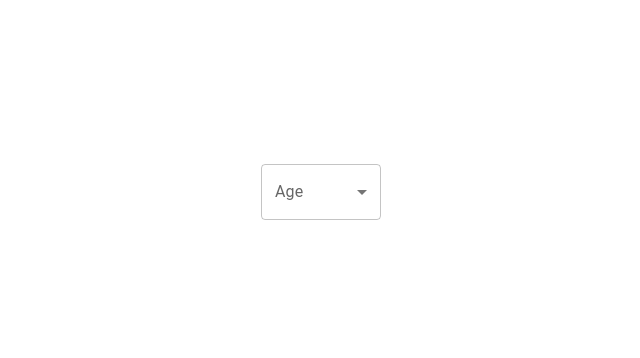
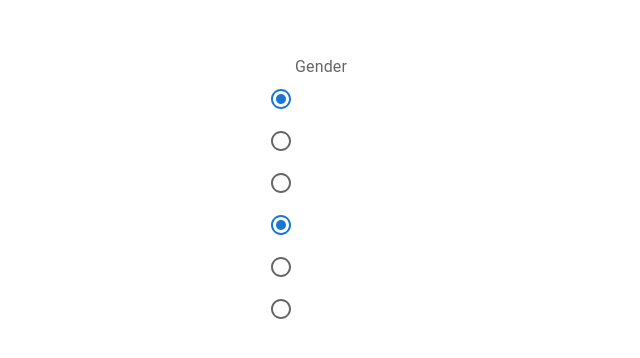
Before and after one commit to sameera474/Materials-UI-Project, a React (Vite) app: page / in a window 1280 px wide. Shown: the part 208-566 px from the top of the page, without its empty margins (319-959 px from the left). Built offline with nearby package versions, Linux system fonts and the light colour scheme.

Commit message:
Radio button

```diff
--- a/src/App.jsx
+++ b/src/App.jsx
@@ -1,11 +1,12 @@
-import { useState } from "react";
+// import { useState } from "react";
 import "./App.css";
-import { MuiTypography } from "./components/MuiTypography";
-import { MuiButton } from "./components/MuiButton";
-import { MuiTextField } from "./components/MuiTextField";
-import { MuiBox } from "./components/MuiBox";
-import { MuiCard } from "./components/MuiCard";
-import { MuiSelect } from "./components/MuiSelect";
+// import { MuiTypography } from "./components/MuiTypography";
+// import { MuiButton } from "./components/MuiButton";
+// import { MuiTextField } from "./components/MuiTextField";
+// import { MuiBox } from "./components/MuiBox";
+// import { MuiCard } from "./components/MuiCard";
+// import { MuiSelect } from "./components/MuiSelect";
+import { MuiRadioButton } from "./components/MuiRadioButton";
 
 function App() {
   return (
@@ -15,7 +16,8 @@ function App() {
       {/* <MuiTextField /> */}
       {/* <MuiBox /> */}
       {/* <MuiCard /> */}
-      <MuiSelect />
+      {/* <MuiSelect /> */}
+      <MuiRadioButton />
     </>
   );
 }
--- /dev/null
+++ b/src/components/MuiRadioButton.jsx
@@ -0,0 +1,59 @@
+import * as React from "react";
+import Radio from "@mui/material/Radio";
+import RadioGroup from "@mui/material/RadioGroup";
+import FormControlLabel from "@mui/material/FormControlLabel";
+import FormControl from "@mui/material/FormControl";
+import FormLabel from "@mui/material/FormLabel";
+
+export const MuiRadioButton = () => {
+  const genderGroup = [
+    {
+      value: "female",
+      label: "Female",
+    },
+    {
+      value: "male",
+      label: "Male",
+    },
+    {
+      value: "other",
+      label: "Other",
+    },
+    {
+      value: "female",
+      label: "Female",
+    },
+    {
+      value: "male",
+      label: "Male",
+    },
+    {
+      value: "other",
+      label: "Other",
+    },
+  ];
+  return (
+    <div>
+      <FormControl>
+        <FormLabel id="demo-radio-buttons-group-label">Gender</FormLabel>
+        <RadioGroup
+          aria-labelledby="demo-radio-buttons-group-label"
+          defaultValue="female"
+          name="radio-buttons-group"
+        >
+          {genderGroup.map((option) => (
+            <FormControlLabel
+              key={option.value}
+              value={option.value}
+              control={<Radio />}
+              label={option.label}
+            />
+          ))}
+          {/* <FormControlLabel value="female" control={<Radio />} label="Female" />
+          <FormControlLabel value="male" control={<Radio />} label="Male" />
+          <FormControlLabel value="other" control={<Radio />} label="Other" /> */}
+        </RadioGroup>
+      </FormControl>
+    </div>
+  );
+};
--- a/src/components/MuiSelect.jsx
+++ b/src/components/MuiSelect.jsx
@@ -4,6 +4,7 @@ import InputLabel from "@mui/material/InputLabel";
 import MenuItem from "@mui/material/MenuItem";
 import FormControl from "@mui/material/FormControl";
 import Select from "@mui/material/Select";
+import { FormControlLabel, Radio } from "@mui/material";
 
 export const MuiSelect = () => {
   const [age, setAge] = React.useState("");
@@ -11,7 +12,18 @@ export const MuiSelect = () => {
   const handleChange = (event) => {
     setAge(event.target.value);
   };
+  const ageOptions = [
+    { value: 10, name: "Ten" },
+    { value: 20, name: "Twenty" },
+    { value: 30, name: "Thirty" },
+    { value: 40, name: "Fourty" },
+    { value: 10, name: "Ten" },
+    { value: 20, name: "Twenty" },
+    { value: 30, name: "Thirty" },
+    { value: 40, name: "Fourty" },
 
+    // Add more options as needed... 100, 110, 120, etc. for a wider range of ages. 130+ is not typically adult in this context. 18+ is generally considered adult. 19+ is considered very young. 25+ is considered young adult. 35+ is considered middle-aged adult. 45+ is considered senior adult. 55+ is considered very senior adult. 65+ is considered older adult. 75+ is considered very old adult. 85+ is considered retired adult. 95+ is considered very retired adult.
+  ];
   return (
     <Box sx={{ minWidth: 120 }}>
       <FormControl fullWidth>
@@ -23,9 +35,14 @@ export const MuiSelect = () => {
           label="Age"
           onChange={handleChange}
         >
-          <MenuItem value={10}>Ten</MenuItem>
-          <MenuItem value={20}>Twenty</MenuItem>
-          <MenuItem value={30}>Thirty</MenuItem>
+          {ageOptions.map((option) => (
+            <MenuItem key={option.value} value={option.value}>
+              {option.value}
+            </MenuItem>
+          ))}
+
+          {/* <MenuItem value={20}>Twenty</MenuItem>
+          <MenuItem value={30}>Thirty</MenuItem> */}
         </Select>
       </FormControl>
     </Box>
```
